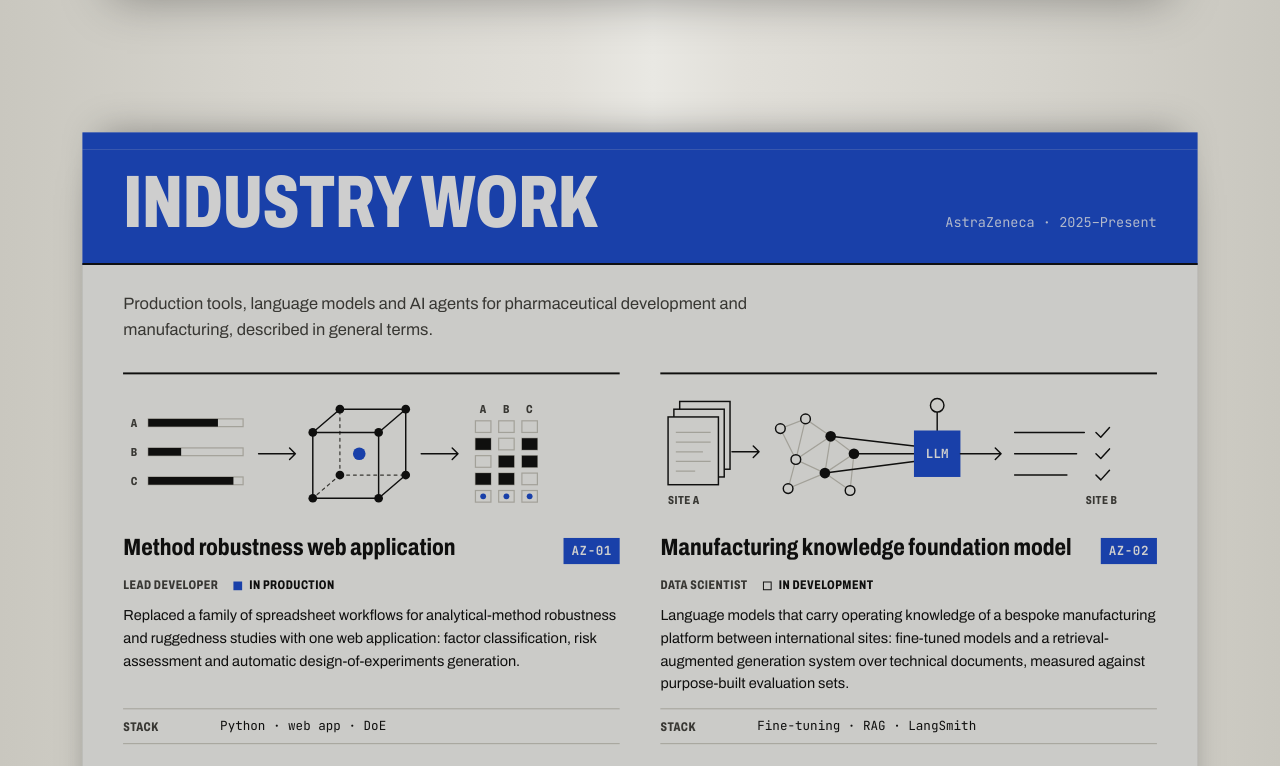
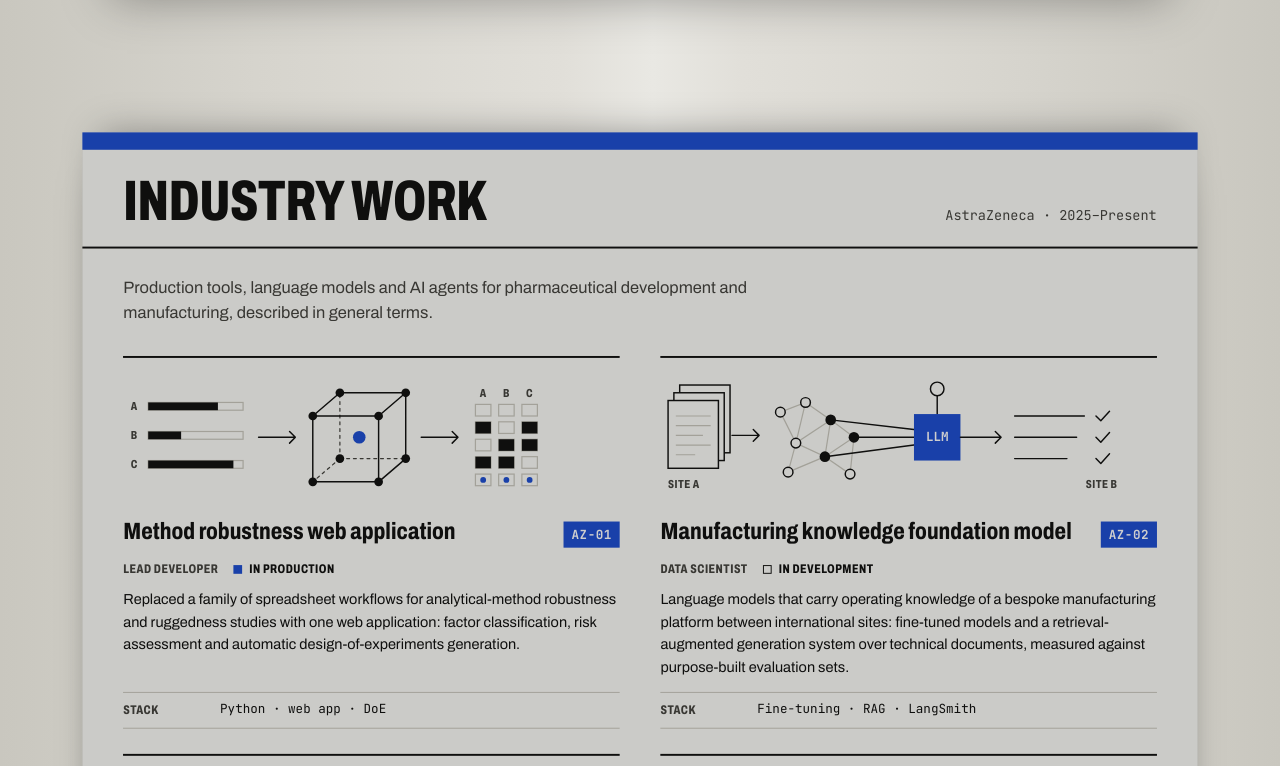
Before and after one commit to CalvinCYY/CalvinCYY.github.io, a plain HTML site: page index.html in a window 1280 px wide. Shown: the part 895-1661 px from the top of the page. Drawn offline with Linux system fonts and the light colour scheme.

Commit message:
Quieter middle section heads; no spring catch on touch
Middle labels keep the 18px cobalt band but print the section headline in ink on stock at clamp(2.25rem, 4.6vw, 4rem), with soft-ink metadata. Whole cobalt fields are reserved for the hero plate and the contact label. Spring catches are skipped on coarse pointers so touch momentum is left alone. DESIGN.md updated.

```diff
--- a/index.html
+++ b/index.html
@@ -13,7 +13,7 @@
   <link rel="icon" href="images/favicon.svg" type="image/svg+xml">
   <link rel="preload" href="fonts/archivo-latin.woff2" as="font" type="font/woff2" crossorigin>
   <link rel="preload" href="fonts/jetbrains-mono-latin.woff2" as="font" type="font/woff2" crossorigin>
-  <link rel="stylesheet" href="style.css?v=18">
+  <link rel="stylesheet" href="style.css?v=19">
   <script>if (!matchMedia("(prefers-reduced-motion: reduce)").matches) document.documentElement.classList.add("print");</script>
   <script type="application/ld+json">
   {
@@ -430,6 +430,6 @@
     <p><a class="ln" href="#top">Back to top</a></p>
   </footer>
 
-  <script src="script.js?v=7" defer></script>
+  <script src="script.js?v=8" defer></script>
 </body>
 </html>
--- a/script.js
+++ b/script.js
@@ -74,6 +74,7 @@
       catches = catches.map((c) => Math.round(Math.min(max, Math.max(0, c))));
     };
     let springing = 0, quietUntilInput = false, touching = false;
+    const coarse = window.matchMedia("(pointer: coarse)");
     const stopSpring = () => { if (springing) { cancelAnimationFrame(springing); springing = 0; } };
     const userInput = () => { stopSpring(); quietUntilInput = false; };
     ["wheel", "keydown", "pointerdown"].forEach((t) => window.addEventListener(t, userInput, { passive: true }));
@@ -81,6 +82,7 @@
     window.addEventListener("touchend", () => { touching = false; }, { passive: true });
     const settle = () => {
       if (!root.classList.contains("stack") || springing || quietUntilInput || touching || !catches.length) return;
+      if (coarse.matches) return; // touch scrolling keeps its own momentum: no catches on coarse pointers
       const y0 = window.scrollY;
       const zone = Math.min(140, window.innerHeight * 0.15);
       let target = null, best = zone;
--- a/style.css
+++ b/style.css
@@ -166,20 +166,19 @@ sup { font-size: 0.68em; line-height: 0; }
   display: flex; align-items: baseline; justify-content: space-between; gap: 8px 24px;
   flex-wrap: wrap;
   margin: calc(var(--pad) * -1) calc(var(--pad) * -1) clamp(24px, 2.8vw, 40px);
-  padding: clamp(14px, 1.6vw, 22px) var(--pad) clamp(18px, 2vw, 28px);
-  background: var(--band);
-  color: var(--on-band);
+  padding: clamp(18px, 2vw, 28px) var(--pad) clamp(14px, 1.6vw, 20px);
+  color: var(--ink);
   border-bottom: 2px solid var(--ink);
 }
 .label__head h2 {
-  font-size: clamp(2.75rem, 6vw, 5.25rem);
+  font-size: clamp(2.25rem, 4.6vw, 4rem);
   line-height: 0.92;
   font-weight: 800;
   font-stretch: 68%;
   text-transform: uppercase;
   letter-spacing: -0.005em;
 }
-.label__meta { font-size: 0.875rem; color: var(--on-band-2); }
+.label__meta { font-size: 0.875rem; color: var(--ink-2); }
 .label__lede { max-width: 68ch; color: var(--ink-2); margin: -8px 0 clamp(20px, 2.4vw, 32px); font-size: 1.0625rem; }
 
 /* ---------- Hero ---------- */
```
Also changed, not shown: 1 other file.
